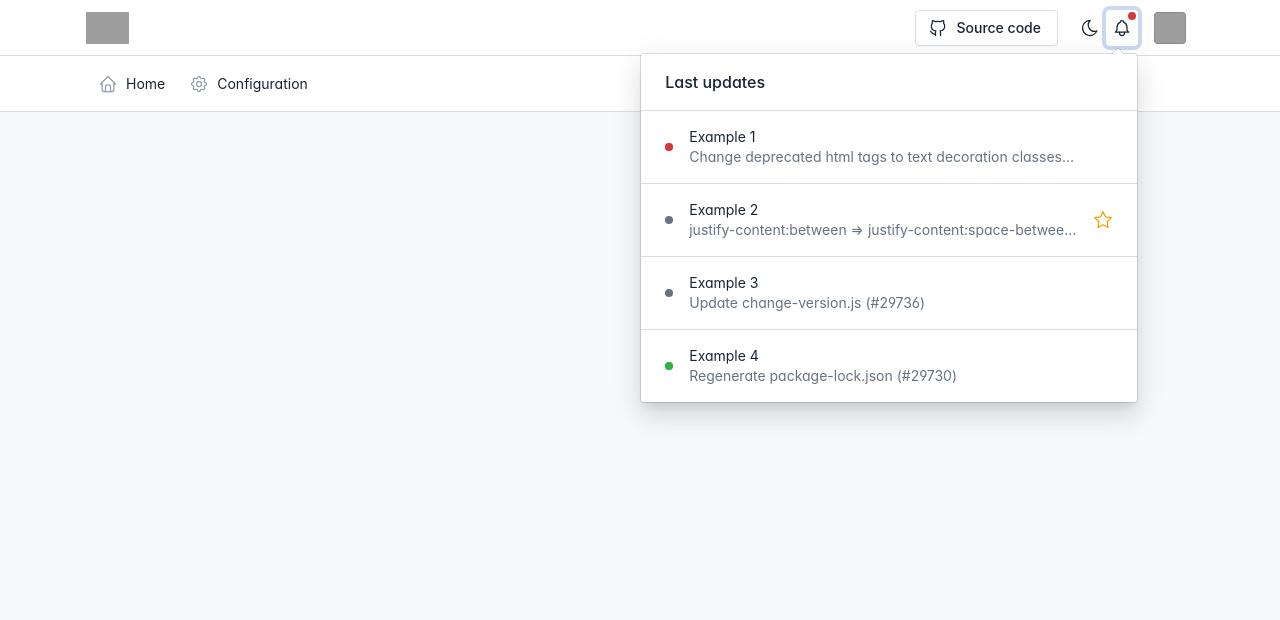
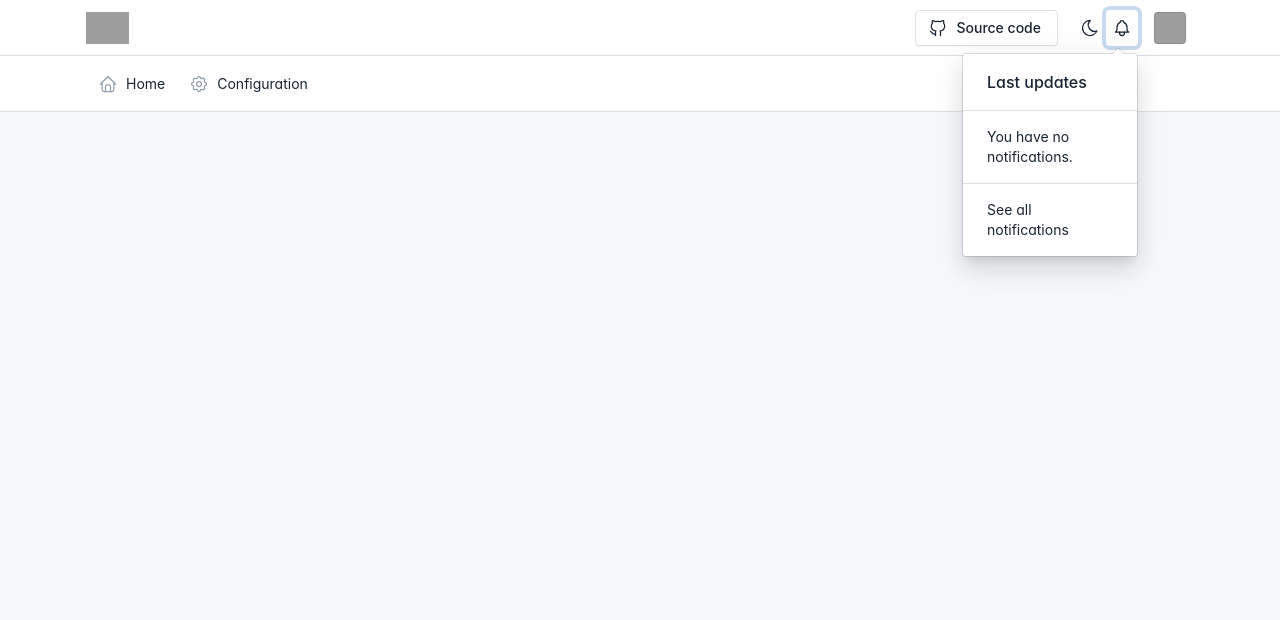
Before and after one commit to omerbustun/do-control, a Django app: page /base/ in a window 1280 px wide, after a click that opens the changed part. Shown: the top 620 px of the page. Run offline with Django 4.2, Linux system fonts and the light colour scheme; some libraries are stand-ins or nearby versions; some web fonts are replaced; grey boxes are pictures that could not be loaded.

Commit message:
Implement user notifications in navbar
- Integrated user notifications into the navbar.
- Displayed the last 5 notifications for the user in a dropdown menu.
- Added "See all notifications" link in the dropdown to view all notifications.
- Introduced a badge indicator for unread notifications.
- Enabled marking individual notifications as read.
- Handled empty notifications scenario with an appropriate message.
- Fixed template syntax errors and improved readability.

```diff
--- a/accounts/urls.py
+++ b/accounts/urls.py
@@ -10,4 +10,6 @@ urlpatterns = [
     path('login/', auth_views.LoginView.as_view(), name='login'),
     path('logout/', views.CustomLogoutView.as_view(next_page='accounts:login'), name='logout'),
     path('profile/', views.profile_view, name='profile'),
+    path('notifications/all/', views.all_notifications, name='all_notifications'),
+    path('notifications/mark_read/<int:notification_id>/', views.mark_notification_as_read, name='mark_notification_as_read'),
 ]
--- a/accounts/views.py
+++ b/accounts/views.py
@@ -2,6 +2,8 @@ from django.shortcuts import render
 from django.contrib.auth.decorators import login_required
 from django.contrib.auth.views import LogoutView
 from django.contrib import messages
+from notifications.models import Notification
+from django.shortcuts import redirect
 
 class CustomLogoutView(LogoutView):
     def dispatch(self, request, *args, **kwargs):
@@ -10,10 +12,21 @@ class CustomLogoutView(LogoutView):
 
 @login_required
 def home_view(request):
-    return render(request, 'dashboard.html')
+    latest_notifications = Notification.objects.filter(recipient=request.user).order_by('-timestamp')[:5]
+    return render(request, 'dashboard.html', {'latest_notifications': latest_notifications})
 
 def base_view(request):
     return render(request, 'base.html')
 
 def profile_view(request):
     return render(request, 'profile.html')
+
+# Notifications
+def all_notifications(request):
+    all_notifications = Notification.objects.filter(recipient=request.user).order_by('-timestamp')
+    return render(request, 'all_notifications.html', {'all_notifications': all_notifications})
+
+def mark_notification_as_read(request, notification_id):
+    notification = Notification.objects.get(id=notification_id, recipient=request.user)
+    notification.mark_as_read()
+    return redirect('all_notifications')
--- a/templates/navbar.html
+++ b/templates/navbar.html
@@ -53,7 +53,9 @@
               <path d="M10 5a2 2 0 1 1 4 0a7 7 0 0 1 4 6v3a4 4 0 0 0 2 3h-16a4 4 0 0 0 2 -3v-3a7 7 0 0 1 4 -6" />
               <path d="M9 17v1a3 3 0 0 0 6 0v-1" />
             </svg>
+            {% if unread_notifications_count %}
             <span class="badge bg-red"></span>
+            {% endif %}
           </a>
           <div class="dropdown-menu dropdown-menu-arrow dropdown-menu-end dropdown-menu-card">
             <div class="card">
@@ -61,101 +63,29 @@
                 <h3 class="card-title">Last updates</h3>
               </div>
               <div class="list-group list-group-flush list-group-hoverable">
+                {% for notification in latest_notifications %}
                 <div class="list-group-item">
                     <div class="row align-items-center">
                         <div class="col-auto">
-                      <span class="status-dot status-dot-animated bg-red d-block"></span>
+                            <span class="status-dot {% if not notification.read %}status-dot-animated bg-red{% endif %} d-block"></span>
                         </div>
                         <div class="col text-truncate">
-                      <a href="#" class="text-body d-block">Example 1</a>
-                      <div class="d-block text-muted text-truncate mt-n1">Change deprecated html tags to text decoration
-                        classes (#29604)</div>
+                            <a href="#" class="text-body d-block">{{ notification.actor }} {{ notification.verb }}</a>
+                            <div class="d-block text-muted text-truncate mt-n1">{{ notification.description }}</div>
                         </div>
                         <div class="col-auto">
-                      <a href="#" class="list-group-item-actions">
-                        <!-- Download SVG icon from http://tabler-icons.io/i/star -->
-                        <svg xmlns="http://www.w3.org/2000/svg" class="icon text-muted" width="24" height="24"
-                          viewBox="0 0 24 24" stroke-width="2" stroke="currentColor" fill="none" stroke-linecap="round"
-                          stroke-linejoin="round">
-                          <path stroke="none" d="M0 0h24v24H0z" fill="none" />
-                          <path
-                            d="M12 17.75l-6.172 3.245l1.179 -6.873l-5 -4.867l6.9 -1l3.086 -6.253l3.086 6.253l6.9 1l-5 4.867l1.179 6.873z" />
-                        </svg>
+                            <a href="{% url 'mark_notification_as_read' notification.id %}" class="list-group-item-actions">
+                                Mark as read
                             </a>
                         </div>
                     </div>
                 </div>
-                <div class="list-group-item">
-                  <div class="row align-items-center">
-                    <div class="col-auto">
-                      <span class="status-dot d-block"></span>
+                {% empty %}
+                <div class="list-group-item">You have no notifications.</div>
+                {% endfor %}
+                <a href="{% url 'accounts:all_notifications' %}" class="list-group-item">See all notifications</a>
             </div>
-                    <div class="col text-truncate">
-                      <a href="#" class="text-body d-block">Example 2</a>
-                      <div class="d-block text-muted text-truncate mt-n1">justify-content:between ⇒
-                        justify-content:space-between (#29734)</div>
-                    </div>
-                    <div class="col-auto">
-                      <a href="#" class="list-group-item-actions show">
-                        <!-- Download SVG icon from http://tabler-icons.io/i/star -->
-                        <svg xmlns="http://www.w3.org/2000/svg" class="icon text-yellow" width="24" height="24"
-                          viewBox="0 0 24 24" stroke-width="2" stroke="currentColor" fill="none" stroke-linecap="round"
-                          stroke-linejoin="round">
-                          <path stroke="none" d="M0 0h24v24H0z" fill="none" />
-                          <path
-                            d="M12 17.75l-6.172 3.245l1.179 -6.873l-5 -4.867l6.9 -1l3.086 -6.253l3.086 6.253l6.9 1l-5 4.867l1.179 6.873z" />
-                        </svg>
-                      </a>
-                    </div>
-                  </div>
-                </div>
-                <div class="list-group-item">
-                  <div class="row align-items-center">
-                    <div class="col-auto">
-                      <span class="status-dot d-block"></span>
-                    </div>
-                    <div class="col text-truncate">
-                      <a href="#" class="text-body d-block">Example 3</a>
-                      <div class="d-block text-muted text-truncate mt-n1">Update change-version.js (#29736)</div>
-                    </div>
-                    <div class="col-auto">
-                      <a href="#" class="list-group-item-actions">
-                        <!-- Download SVG icon from http://tabler-icons.io/i/star -->
-                        <svg xmlns="http://www.w3.org/2000/svg" class="icon text-muted" width="24" height="24"
-                          viewBox="0 0 24 24" stroke-width="2" stroke="currentColor" fill="none" stroke-linecap="round"
-                          stroke-linejoin="round">
-                          <path stroke="none" d="M0 0h24v24H0z" fill="none" />
-                          <path
-                            d="M12 17.75l-6.172 3.245l1.179 -6.873l-5 -4.867l6.9 -1l3.086 -6.253l3.086 6.253l6.9 1l-5 4.867l1.179 6.873z" />
-                        </svg>
-                      </a>
-                    </div>
-                  </div>
-                </div>
-                <div class="list-group-item">
-                  <div class="row align-items-center">
-                    <div class="col-auto">
-                      <span class="status-dot status-dot-animated bg-green d-block"></span>
-                    </div>
-                    <div class="col text-truncate">
-                      <a href="#" class="text-body d-block">Example 4</a>
-                      <div class="d-block text-muted text-truncate mt-n1">Regenerate package-lock.json (#29730)</div>
-                    </div>
-                    <div class="col-auto">
-                      <a href="#" class="list-group-item-actions">
-                        <!-- Download SVG icon from http://tabler-icons.io/i/star -->
-                        <svg xmlns="http://www.w3.org/2000/svg" class="icon text-muted" width="24" height="24"
-                          viewBox="0 0 24 24" stroke-width="2" stroke="currentColor" fill="none" stroke-linecap="round"
-                          stroke-linejoin="round">
-                          <path stroke="none" d="M0 0h24v24H0z" fill="none" />
-                          <path
-                            d="M12 17.75l-6.172 3.245l1.179 -6.873l-5 -4.867l6.9 -1l3.086 -6.253l3.086 6.253l6.9 1l-5 4.867l1.179 6.873z" />
-                        </svg>
-                      </a>
-                    </div>
-                  </div>
-                </div>
-              </div>
+
             </div>
           </div>
         </div>
```
Also changed, not shown: templates/notifications.html (added, +17 -0 lines). Lines whose indentation alone changed are shown as unchanged.
